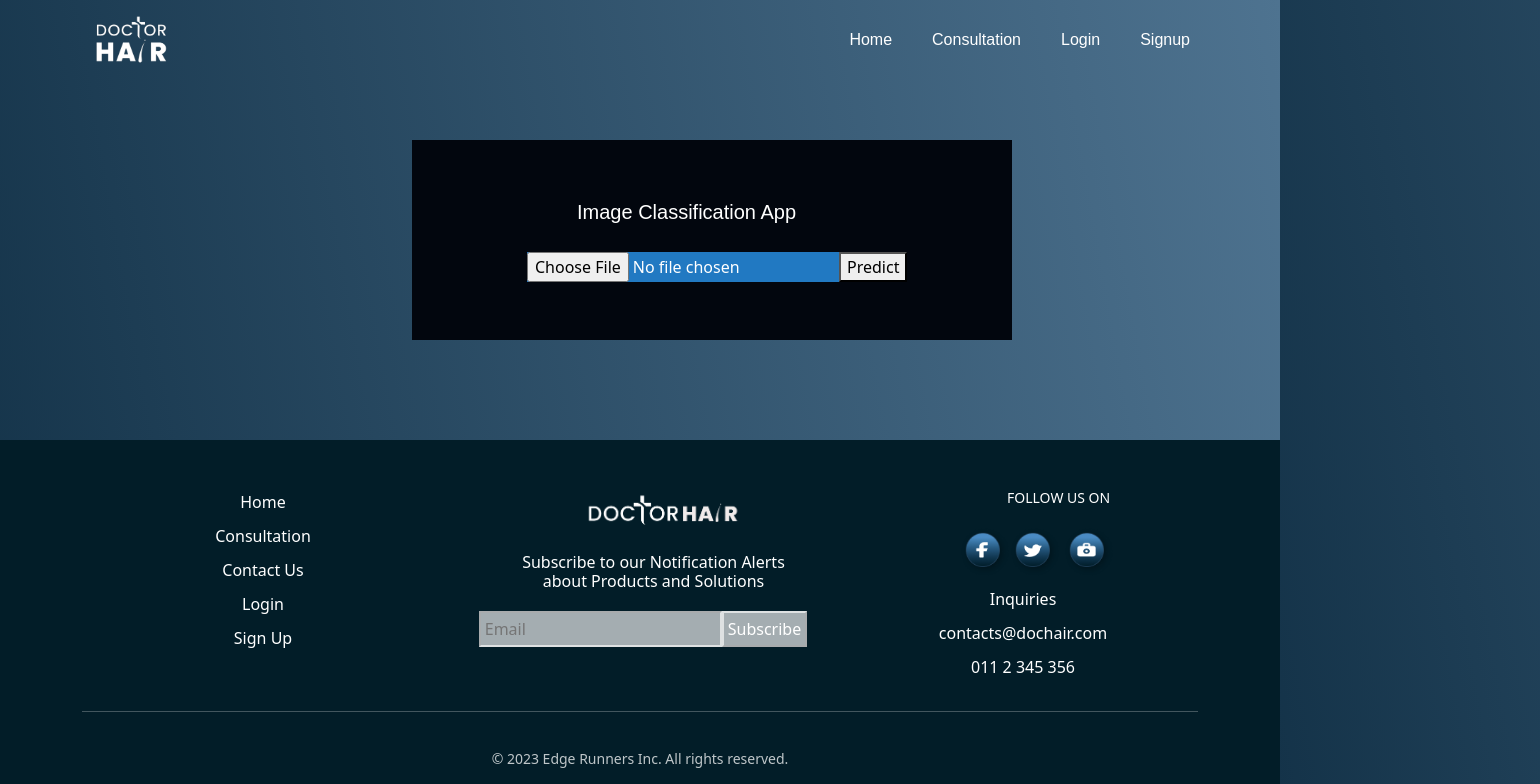
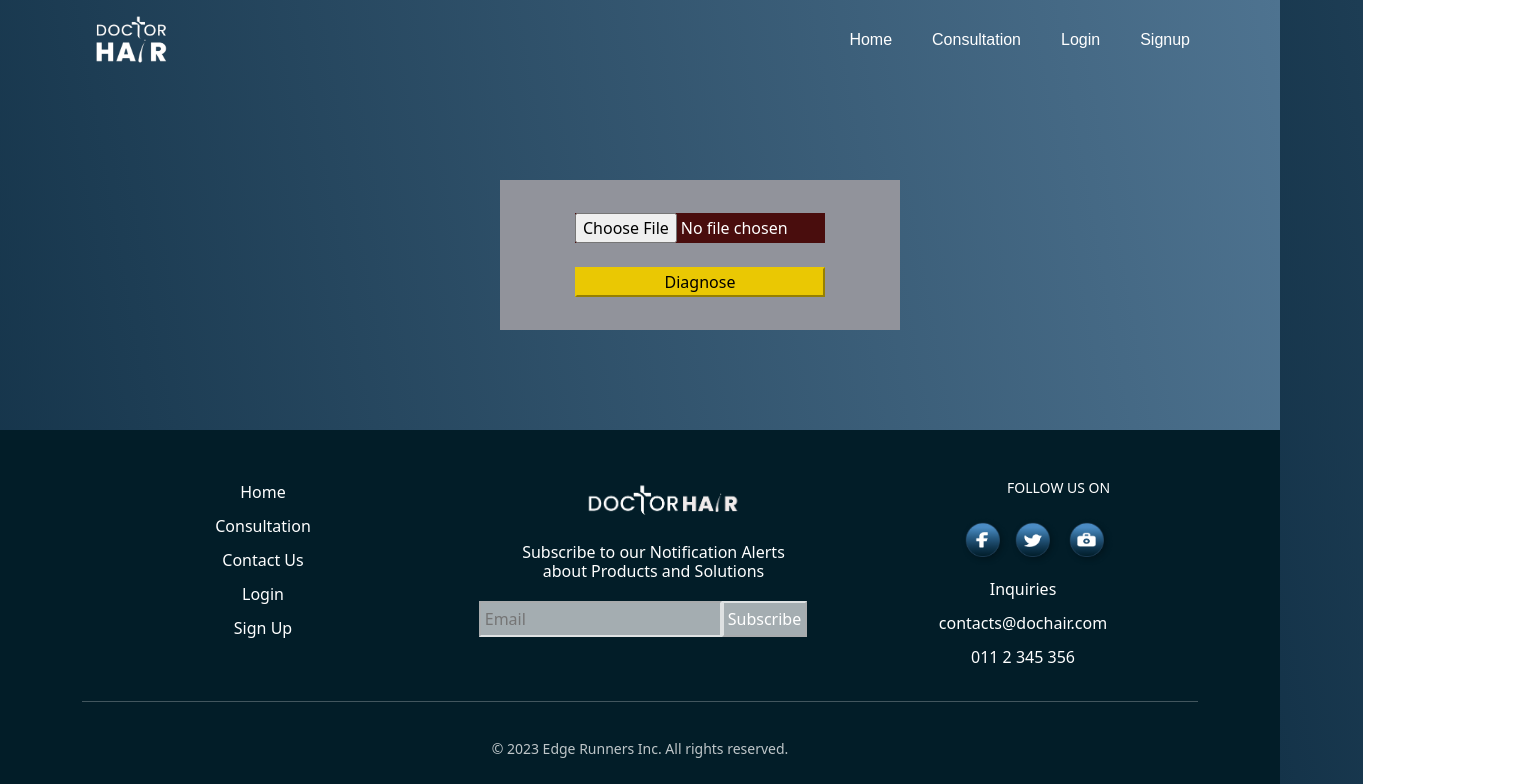
Before and after one commit to zaidlameer/SDGPCC, a React (Create React App) app in the folder frontend/: page /consultation in a window 1280 px wide. Shown: the top 784 px of the page, 1540 px wide, since content can reach past the window. Built offline with nearby package versions, Linux system fonts and the light colour scheme.

Commit message:
Create consultation new page css and import it to the App.js

```diff
--- a/frontend/src/App.js
+++ b/frontend/src/App.js
@@ -3,12 +3,12 @@ import './App.css';
 
 /*import ExpenseItem from "./components/ExpenseItem";*/
 import NavigationBar from "./components/NavigationBar";
-import Consultation from "./pages/Consultation";
 import {BrowserRouter, Route, Routes} from "react-router-dom";
 import HomePage from "./pages/HomePage";
 import SignUp from "./pages/SignUp";
 import Footer from "./components/Footer";
 import Login from "./pages/login";
+import {Consult} from "./pages/consult";
 
 
 function App() {
@@ -18,7 +18,7 @@ function App() {
             <BrowserRouter>
                 <Routes>
                     <Route path={'/'} element={<HomePage/>}/>
-                    <Route path={'/consultation'} element={<Consultation/>}/>
+                    <Route path={'/consultation'} element={<Consult/>}/>
                     <Route path={'/login'} element={<Login/>}/>
                     <Route path={'/signup'} element={<SignUp/>}/>
                 </Routes>
--- /dev/null
+++ b/frontend/src/pages/consult.css
@@ -0,0 +1,32 @@
+.relevant-details {
+    color: white;
+    position: relative;
+    margin-top: 100px;
+    margin-bottom: 0px;
+    top: 33px;
+    left: 75px;
+}
+
+.diagnose-button {
+    width: 250px;
+    background-color: #eac803;
+    border-color: #eac803;
+}
+
+.background-colour {
+    background-color: #91939b;
+    width: 400px;
+    height: 150px;
+    position: relative;
+}
+
+.full-sect {
+    padding-bottom: 100px;
+    padding-left: 430px;
+}
+
+.field-name {
+    background-color: #490D0D;
+    width: 250px;
+    text-align: center;
+}
--- /dev/null
+++ b/frontend/src/pages/consult.js
@@ -0,0 +1,19 @@
+import React from 'react';
+import './consult.css'
+import {Container} from "react-bootstrap";
+
+export function Consult() {
+    return (
+        <Container className={"full-sect"}>
+            <div className="background-colour">
+                <div className="relevant-details">
+                    <form method="post" encType="multipart/form-data" action="http://localhost:5000/predict">
+                        <input type="file" className={"field-name"} name="image" accept="image/*" required/>
+                        <br/><br/>
+                        <input className={"diagnose-button"} type="submit" value="Diagnose"/>
+                    </form>
+                </div>
+            </div>
+        </Container>
+    );
+}
```
